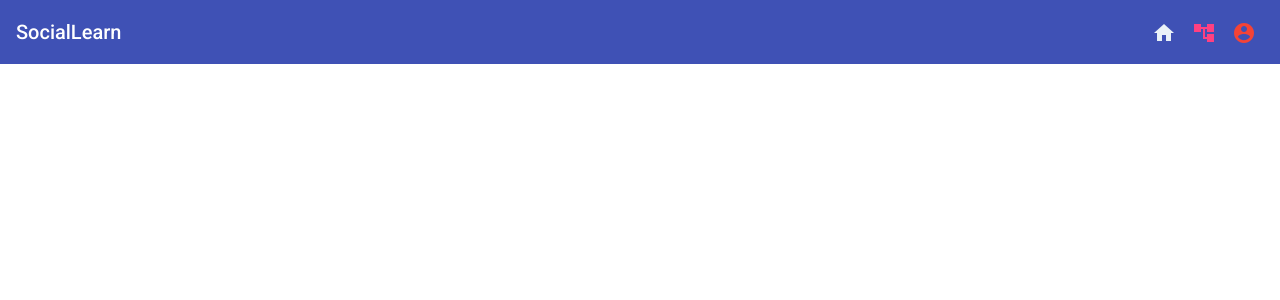
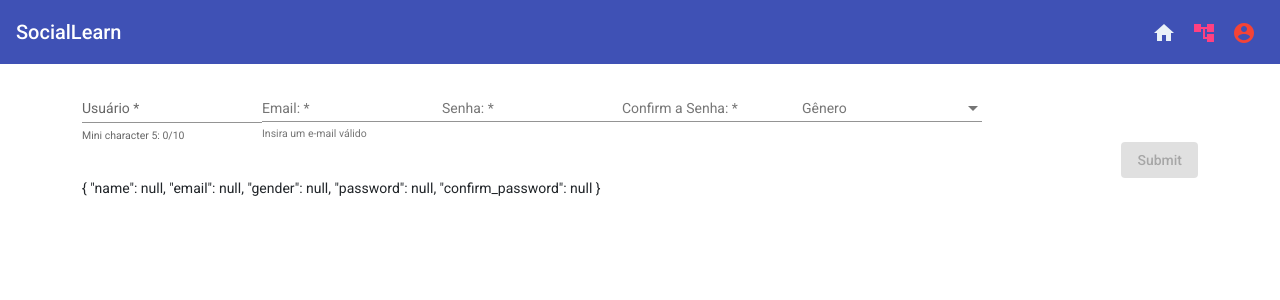
Before and after one commit to jessicapcruz/microservice_fiap, an Angular app in the folder webapp/: page /user-add in a window 1280 px wide. Before the commit this address led to /. Shown: the top 300 px of the page. Built offline with nearby package versions, Linux system fonts and the light colour scheme.

Commit message:
adiciona registro de usuario

```diff
--- a/webapp/src/app/app-routing.module.ts
+++ b/webapp/src/app/app-routing.module.ts
@@ -14,6 +14,10 @@ const routes: Routes = [
   {
     path: 'content-add',
     loadChildren: () => import('./content/content-add.module').then(m => m.ContentAddModule)
+  },
+  {
+    path: 'user-add',
+    loadChildren: () => import('./user/user.module').then(m => m.UserModule)
   }
 ];
 
--- a/webapp/src/app/user/components/user-add/user-add.component.html
+++ b/webapp/src/app/user/components/user-add/user-add.component.html
@@ -1,43 +1,51 @@
 <div>
-  <div class="pt-2 ">
-    <div class="flex-grow:1">
+  <div class="pt-2">
+    <div>
       <div class="container">
-        <form (ngSubmit)="submitData(form)">
+        <form *ngIf='userForm' [formGroup]="userForm" (ngSubmit)="OnSubmitData(userForm)">
             <mat-form-field appearance="standard">
-                <mat-label>Name</mat-label>
-                <input matInput maxlength="15" inputmode="tel" placeholder="Type name" formControlName="name" #nameInput>
-                <mat-hint>Mini character 10: {{ nameInput.value.length }}/10</mat-hint>
-                <mat-error>Name is required</mat-error>
-                <mat-error **ngIf="(form.get('name')).errors?.minlength">
-                    Please enter more than 10 character
+                <mat-label>Usuário</mat-label>
+                <input matInput maxlength="15" placeholder="Usuário" formControlName="name" #nameInput>
+                <mat-hint>Mini character 5: {{ nameInput.value.length }}/10</mat-hint>
+                <mat-error *ngIf="f['name'].errors && f['name'].errors['required']">Usuário é obrigatório</mat-error>
+                <mat-error *ngIf="f['name'].errors && f['name'].errors['minlength']">
+                    O usuário deve conter ao menos 5 caracteres
                 </mat-error>
             </mat-form-field>
 
             <mat-form-field appearance="legacy">
-                <mat-label>Email Address:</mat-label>
-                <input matInput type="email" formControlName="email" placeholder="Your email">
-                <mat-icon matSuffix>mail_outline</mat-icon>
-                <mat-hint>Input the fully qualified email address</mat-hint>
-                <mat-error **ngIf="(form.get('email')).errors?.required">Email is required</mat-error>
-                <mat-error **ngIf="(form.get('email')).errors?.pattern">Please enter valid email</mat-error>
+                <mat-label>Email:</mat-label>
+                <input matInput type="email" formControlName="email" placeholder="E-mail">
+                <mat-hint>Insira um e-mail válido</mat-hint>
+                <mat-error *ngIf="f['email'].errors && f['email'].errors['required']">Email é obrigatório</mat-error>
+                <mat-error *ngIf="f['email'].errors && f['email'].errors['pattern']">Formato do e-mail inválido</mat-error>
             </mat-form-field>
 
-            <!--To do: Add Password-->
-            <div style="margin-top:10px;">
-                <div style="margin-right:3%; color:#6b6b6b;">
-                    <mat-label>Gender</mat-label>
-                </div>
-                <mat-radio-group formControlName="gender">
-                    <mat-radio-button value="F">Feminino</mat-radio-button>
-                    <mat-radio-button value="M">Masculino</mat-radio-button>
-                </mat-radio-group>
-            </div>
+            <mat-form-field class="full-width">
+              <mat-label>Senha:</mat-label>
+              <input matInput type="password" placeholder="Password" formControlName="password" required>
+              <mat-error *ngIf="f['password'].errors && f['password'].errors['required']">Email é obrigatório</mat-error>
+            </mat-form-field>
+
+            <mat-form-field class="full-width">
+              <mat-label>Confirm a Senha:</mat-label>
+              <input matInput type="password" placeholder="Confirm Password" formControlName="confirm_password"  required>
+              <mat-error *ngIf="f['confirm_password'].errors && f['confirm_password'].errors['required']">Confirme a senha</mat-error>
+            </mat-form-field>
+
+            <mat-form-field appearance="legacy">
+              <mat-label>Gênero</mat-label>
+              <mat-select formControlName="gender">
+                <mat-option value="F">Feminino</mat-option>
+                <mat-option value="M">Masculino</mat-option>
+              </mat-select>
+            </mat-form-field>
 
             <div mat-dialog-actions align="end">
-                <button mat-raised-button color="primary" type="submit" [disabled]="!form.valid">Submit</button>
+                <button mat-raised-button color="primary" type="submit" [disabled]="!userForm.valid">Submit</button>
             </div>
         </form>
-        <div>{{ form.value | json }}</div>
+        <div>{{ userForm.value | json }}</div>
     </div>
     </div>
   </div>
--- a/webapp/src/app/user/components/user-add/user-add.component.scss
+++ b/webapp/src/app/user/components/user-add/user-add.component.scss
@@ -0,0 +1,3 @@
+.form-container > * {
+  width: 100%;
+}
--- a/webapp/src/app/user/components/user-add/user-add.component.ts
+++ b/webapp/src/app/user/components/user-add/user-add.component.ts
@@ -1,7 +1,9 @@
 import { Component, OnInit } from '@angular/core';
-import { FormBuilder, FormGroup, Validators } from '@angular/forms';
+import { Validators, FormBuilder, FormGroup, AbstractControl, FormControl  } from '@angular/forms';
+import { UserAddRequest } from '../../models/request/user-add-request';
 
 import { UserService } from '../../services/user.service';
+import Validation from '../../validators/validation';
 
 @Component({
   selector: 'app-user-add',
@@ -9,24 +11,50 @@ import { UserService } from '../../services/user.service';
   styleUrls: ['./user-add.component.scss']
 })
 export class UserAddComponent implements OnInit {
-  form!: FormGroup;
+  userForm!: FormGroup;
 
-  constructor(private userService: UserService, private fb: FormBuilder) {
+  constructor(private userService: UserService, private formBuilder: FormBuilder) {
+    this.userForm = this.formBuilder.group({
+      name: [null, [Validators.required, Validators.minLength(5)]],
+      email: [null, [Validators.required, Validators.pattern("^[a-z0-9._%+-]+@[a-z0-9.-]+\\.[a-z]{2,4}$")]],
+      gender: [null],
+      password: [null, [Validators.required, Validators.minLength(6)]],
+      confirm_password: [null, [Validators.required]],
+    },
+    {
+      validators: [Validation.match('password', 'confirm_password')]
+    });
+  }
+
+  /** Events */
+  //On Ready DOM event
+  ngOnInit(): void {
 
   }
 
-  ngOnInit(): void {
-    this.form = this.fb.group({
-      name: [null, [Validators.required, Validators.minLength(10)]],
-      email: [null, [Validators.required, Validators.pattern("^[a-z0-9._%+-]+@[a-z0-9.-]+\\.[a-z]{2,4}$")]],
-      gender: [null],
-      password: [null, [Validators.required, Validators.minLength(6)]],
-      confirmPassword: [null, [Validators.required]],
-    });
+  //On submit user data event
+  OnSubmitData(form: any) {
+    let request : UserAddRequest =  new UserAddRequest(
+      form.value.name,
+      form.value.name,
+      form.value.email,
+      form.value.password,
+      form.value.gender
+    );
+
+    this.userService.register(request);
   }
 
-  submitData(form: any) {
-    alert('SUCCESS!! :-)\n\n' + JSON.stringify(form.value, null, 4));
+  //Reset form event
+  onReset(): void {
+    //this.submitted = false;
+    this.userForm.reset();
+  }
+
+  /** Functions */
+  //Get instatiated formGroup
+  get f(): { [key: string]: AbstractControl } {
+    return this.userForm.controls;
   }
 
 }
--- a/webapp/src/app/user/models/request/user-add-request.ts
+++ b/webapp/src/app/user/models/request/user-add-request.ts
@@ -1,7 +1,18 @@
-export interface UserAddRequest {
-  name : string;
-  username: string;
-  email: string;
-  password: string;
-  gender: string;
+export class UserAddRequest {
+
+ name: string;
+ username: string;
+ email: string;
+ password: string;
+ gender: string;
+
+ constructor(name:string, username:string, email: string, password:string, gender: string)
+ {
+    this.name = name;
+    this.username = username;
+    this.email = email;
+    this.password = password;
+    this.gender = gender;
+ }
+
 }
--- a/webapp/src/app/user/user-routing.module.ts
+++ b/webapp/src/app/user/user-routing.module.ts
@@ -1,7 +1,10 @@
 import { NgModule } from '@angular/core';
 import { RouterModule, Routes } from '@angular/router';
+import { UserAddComponent } from './components/user-add/user-add.component';
 
-const routes: Routes = [];
+const routes: Routes = [
+  {path: '', component: UserAddComponent}
+];
 
 @NgModule({
   imports: [RouterModule.forChild(routes)],
--- /dev/null
+++ b/webapp/src/app/user/validators/validation.ts
@@ -0,0 +1,21 @@
+import { AbstractControl, ValidatorFn } from '@angular/forms';
+
+export default class Validation {
+  static match(controlName: string, checkControlName: string): ValidatorFn {
+    return (controls: AbstractControl) => {
+      const control = controls.get(controlName);
+      const checkControl = controls.get(checkControlName);
+
+      if (checkControl?.errors && !checkControl.errors['matching']) {
+        return null;
+      }
+
+      if (control?.value !== checkControl?.value) {
+        controls.get(checkControlName)?.setErrors({ matching: true });
+        return { matching: true };
+      } else {
+        return null;
+      }
+    };
+  }
+}
```
Also changed, not shown: webapp/src/app/user/user.module.ts (+8 -9 lines).
